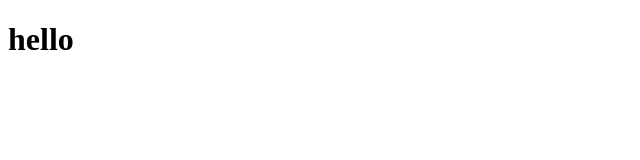
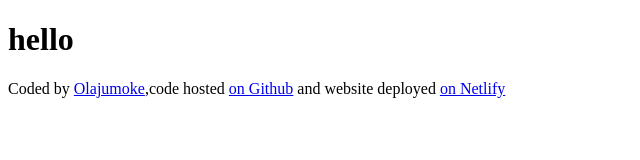
Before and after one commit to olajumokeolaife/vanilla-weather-project, a plain HTML site: page index.html in a window 1280 px wide. Shown: the whole page, without its empty margins (0-640 px from the left). Drawn offline with Linux system fonts and the light colour scheme.

Commit message:
footer added

```diff
--- a/index.html
+++ b/index.html
@@ -7,5 +7,9 @@
 </head>
 <body>
   <h1>hello</h1>
+
+  <footer>Coded by
+    <a href="https://github.com/olajumokeolaife/" target="_blank">Olajumoke</a>,code  hosted <a href="https://github.com/olajumokeolaife/vanilla-weather-project" target="_blank" >on Github</a> and website deployed <a href="https://myvanilla-weather.netlify.app/" target="_blank">on Netlify</a>
+     </footer>
 </body>
 </html>
```
Also changed, not shown: 1 other file.
